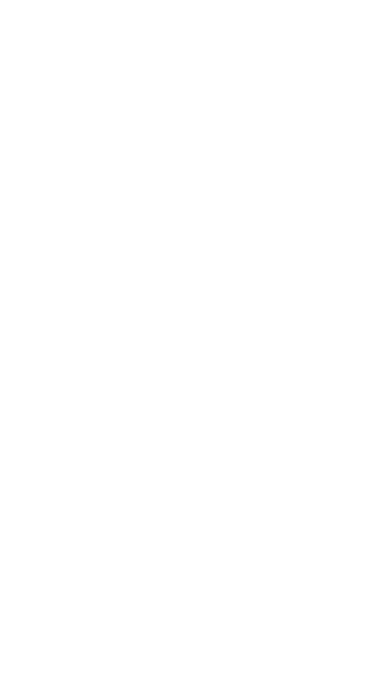
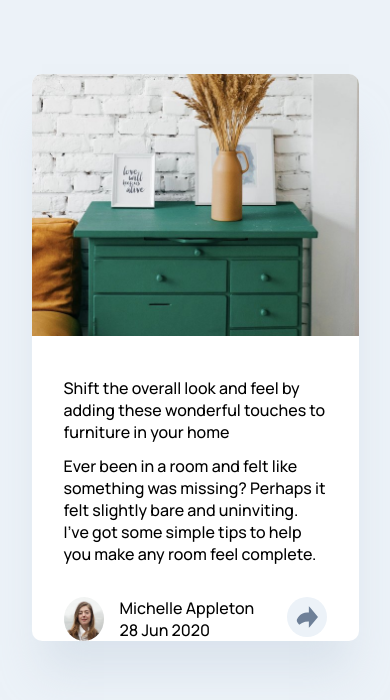
Before and after one commit to awesomeCoding999/frontend-mentor-article-preview, a React (Vite) app: page / in a window 390 px wide. Shown: the top 700 px of the page. Built offline with nearby package versions, Linux system fonts and the light colour scheme.

Commit message:
feat: adding mobile styles

```diff
--- a/src/App.tsx
+++ b/src/App.tsx
@@ -1,7 +1,7 @@
 import { ArticleCard } from "./components/article-card/ArticleCard";
 
 function App() {
-  return <div></div>;
+  return <ArticleCard />;
 }
 
 export default App;
--- a/src/components/article-card/ArticleCard.css
+++ b/src/components/article-card/ArticleCard.css
@@ -0,0 +1,22 @@
+.card {
+  margin-top: 74px;
+  background-color: var(--white);
+  border-radius: 10px;
+  width: 327px;
+  box-shadow: 0px 40px 40px -10px rgba(201, 213, 225, 0.503415);
+}
+
+.hero-img {
+  width: 100%;
+  border-radius: 10px 10px 0 0;
+}
+
+.text-container {
+  margin: 36px 32px 0;
+  margin-top: 36px;
+}
+
+.description {
+  margin-top: 12px;
+  margin-bottom: 32px;
+}
--- a/src/components/article-card/ArticleCard.tsx
+++ b/src/components/article-card/ArticleCard.tsx
@@ -2,7 +2,29 @@
 import { MobileSocialFooter } from "../mobile-social-footer/MobileSocialFooter";
 import { DesktopFooter } from "../desktop-footer/DesktopFooter";
 import { DesktopSocialFooter } from "../desktop-social-footer/DesktopSocialFooter";
+import DeskImg from "../../../images/drawers.jpg";
+import "../article-card/ArticleCard.css";
+import { useState } from "react";
 
 export const ArticleCard = () => {
-  return <ArticleCard />;
+  const [isSocialMediaBarShowing, setIsSocialMediaBarShowing] = useState(false);
+
+  return (
+    <div className="card">
+      <img className="hero-img" src={DeskImg} alt="desk" />
+
+      <div className="text-container">
+        <p className="tag-line">
+          Shift the overall look and feel by adding these wonderful touches to
+          furniture in your home
+        </p>
+        <p className="description">
+          Ever been in a room and felt like something was missing? Perhaps it
+          felt slightly bare and uninviting. I&apos;ve got some simple tips to
+          help you make any room feel complete.
+        </p>
+      </div>
+      {isSocialMediaBarShowing ? <MobileSocialFooter /> : <MobileFooter />}
+    </div>
+  );
 };
--- a/src/components/mobile-footer/MobileFooter.css
+++ b/src/components/mobile-footer/MobileFooter.css
@@ -0,0 +1,18 @@
+.avatar {
+  border-radius: 50%;
+  width: 40px;
+}
+
+.mobile-footer,
+.avatar-container {
+  display: flex;
+}
+
+.mobile-footer {
+  margin: 0 32px;
+  justify-content: space-between;
+}
+
+.avatar-text {
+  margin-left: 1rem;
+}
--- a/src/components/mobile-footer/MobileFooter.tsx
+++ b/src/components/mobile-footer/MobileFooter.tsx
@@ -1,3 +1,18 @@
+import MichelleAvatar from "../../../images/avatar-michelle.jpg";
+import { ShareIcon } from "../share-icon/ShareIcon";
+import "./MobileFooter.css";
+
 export const MobileFooter = () => {
-  return <></>;
+  return (
+    <footer className="mobile-footer">
+      <div className="avatar-container">
+        <img className="avatar" src={MichelleAvatar} alt="michelle avatar" />
+        <div className="avatar-text">
+          <p className="avatar-name">Michelle Appleton</p>
+          <p className="avatar-date">28 Jun 2020</p>
+        </div>
+      </div>
+      <ShareIcon />
+    </footer>
+  );
 };
--- /dev/null
+++ b/src/components/share-icon/ShareIcon.css
@@ -0,0 +1,7 @@
+.social-share-icon {
+  background-color: var(--light-greyish-blue);
+  border-radius: 50%;
+  padding: 9px;
+  width: 40px;
+  height: 40px;
+}
--- /dev/null
+++ b/src/components/share-icon/ShareIcon.tsx
@@ -0,0 +1,5 @@
+import SocialShareIcon from "../../../images/icon-share.svg";
+import "./ShareIcon.css";
+export const ShareIcon = () => {
+  return <img className="social-share-icon" src={SocialShareIcon} alt="" />;
+};
--- a/src/index.css
+++ b/src/index.css
@@ -7,12 +7,18 @@
 }
 
 :root {
-  --very-dark-grey-blue: hsl(217, 19%, 35%);
-  --desaturated-dark-blue: hsl(214, 17%, 51%);
-  --greyish-blue: hsl(212, 23%, 69%);
-  --light-greyish-blue: hsl(210, 46%, 95%);
+  --very-dark-grey-blue: #48556a;
+  --desaturated-dark-blue: #6d7f97;
+  --greyish-blue: #9eafc2;
+  --light-greyish-blue: #ecf2f8;
+  --white: #fff;
 }
 
 body {
   font-family: "Manrope", sans-serif;
+  background-color: var(--light-greyish-blue);
+  display: flex;
+  justify-content: center;
+  align-items: center;
+  min-height: 100%;
 }
```
